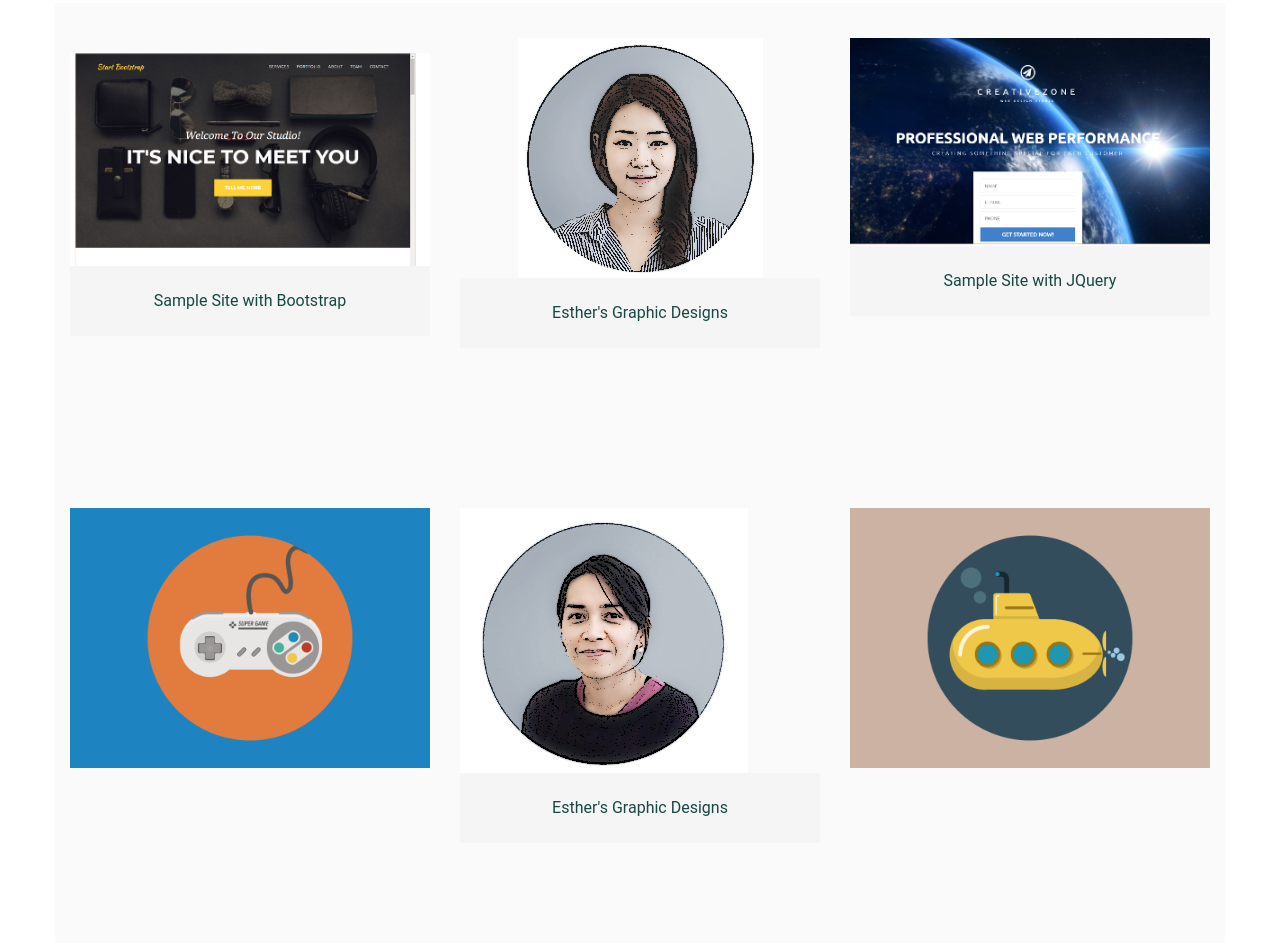
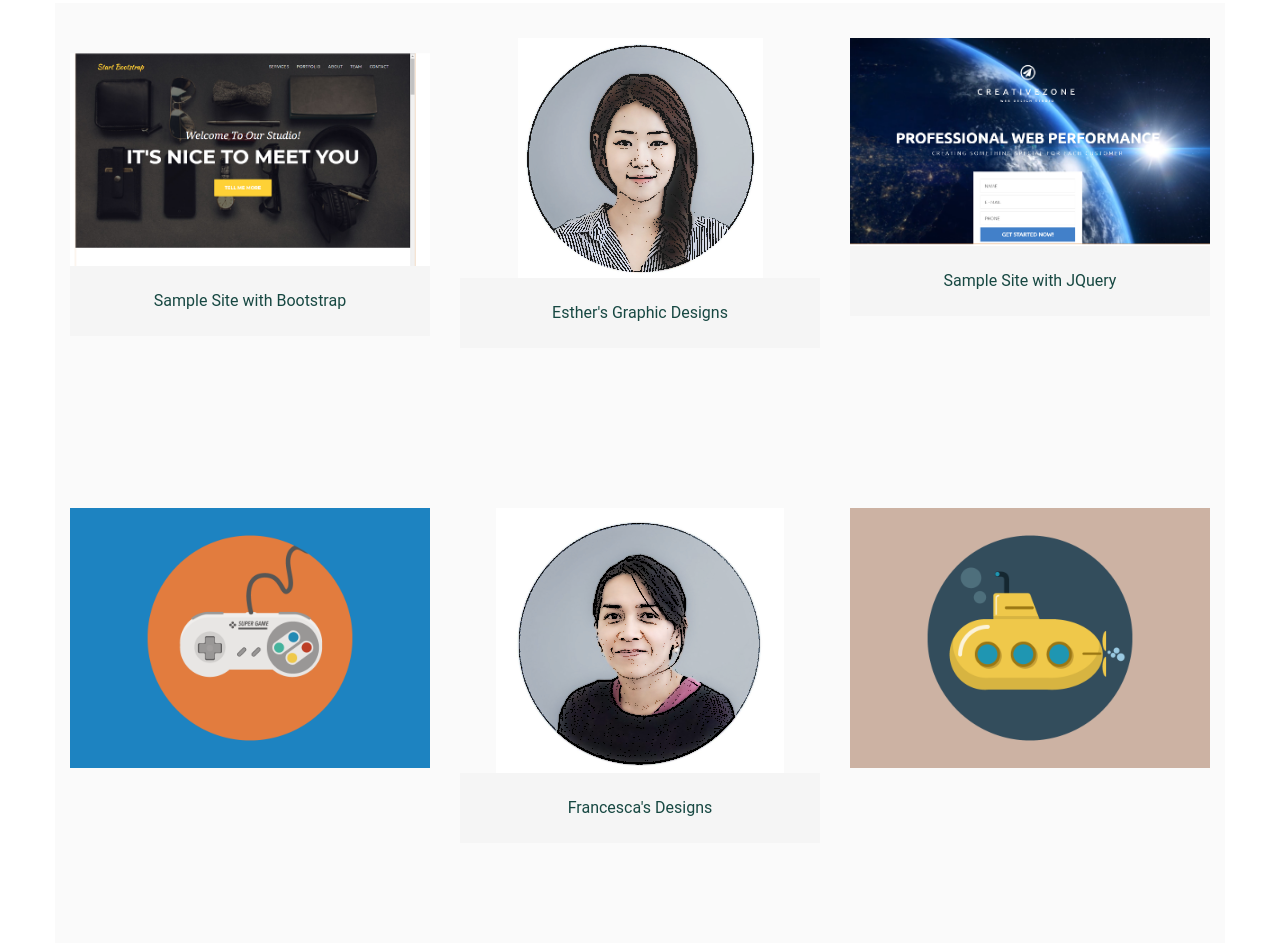
Before and after one commit to styleanew/github.io, a plain HTML site: page index.html in a window 1280 px wide. Shown: the part 343-1289 px from the top of the page. Drawn offline with nearby package versions, Linux system fonts and the light colour scheme.

Commit message:
Corrected Francesca's description and centered her thumbnail.

```diff
--- a/index.html
+++ b/index.html
@@ -93,10 +93,10 @@
 					<i class="fa fa-search-plus fa-3x"></i>
 				</div>
 			</div>
-			<img src="images/Franesca/francesca.png" class="img-responsive" alt="Safe">
+			<center><img src="images/Franesca/francesca.png" class="img-responsive" alt="Safe"> </center>
 		</a>
 		<div class="portfolio-caption">
-			<p class="benefit-text text-center">Esther's Graphic Designs</p>
+			<p class="benefit-text text-center">Francesca's Designs</p>
 		</div>
 	</div>
 	<div class="col-sm-4 portfolio-item">
```
